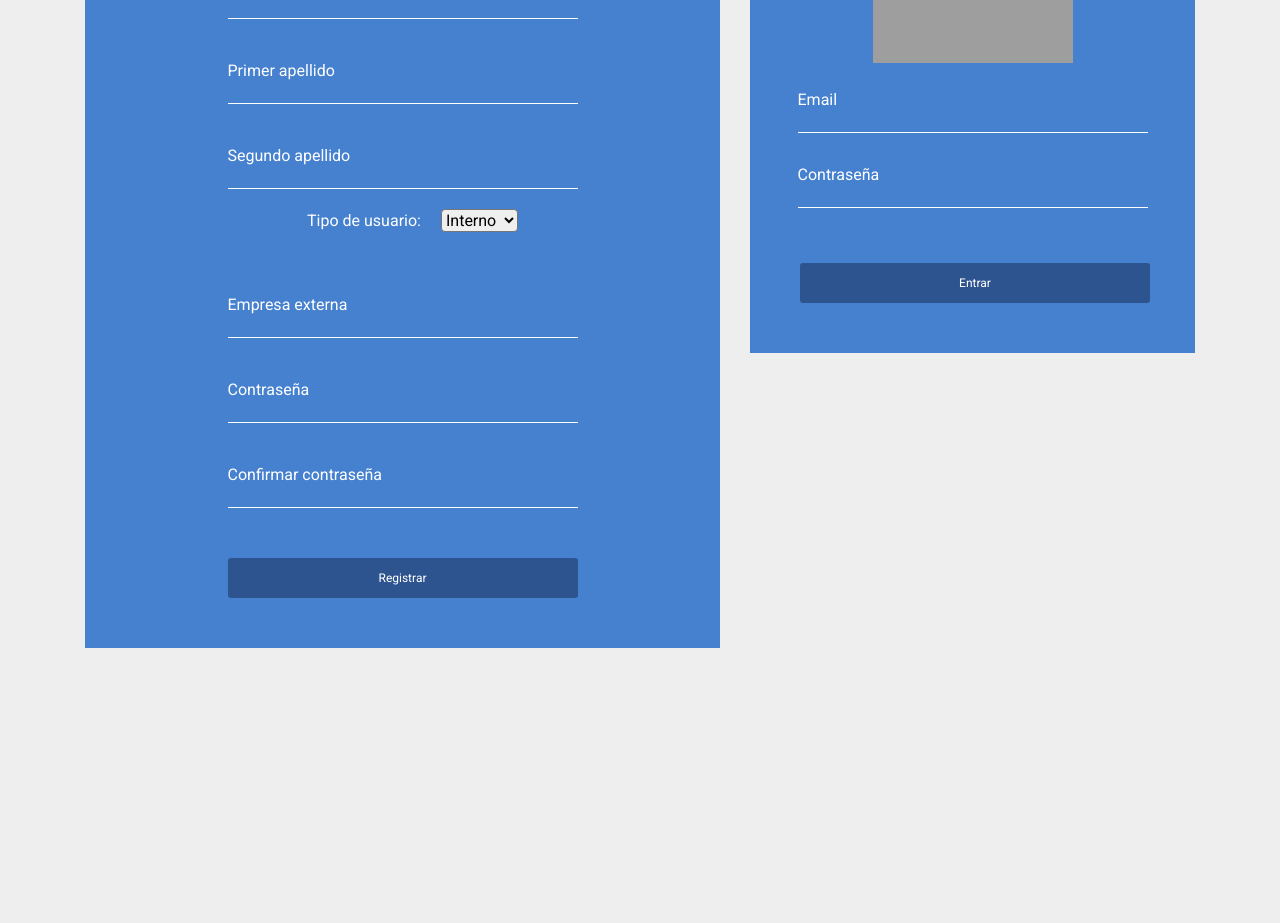
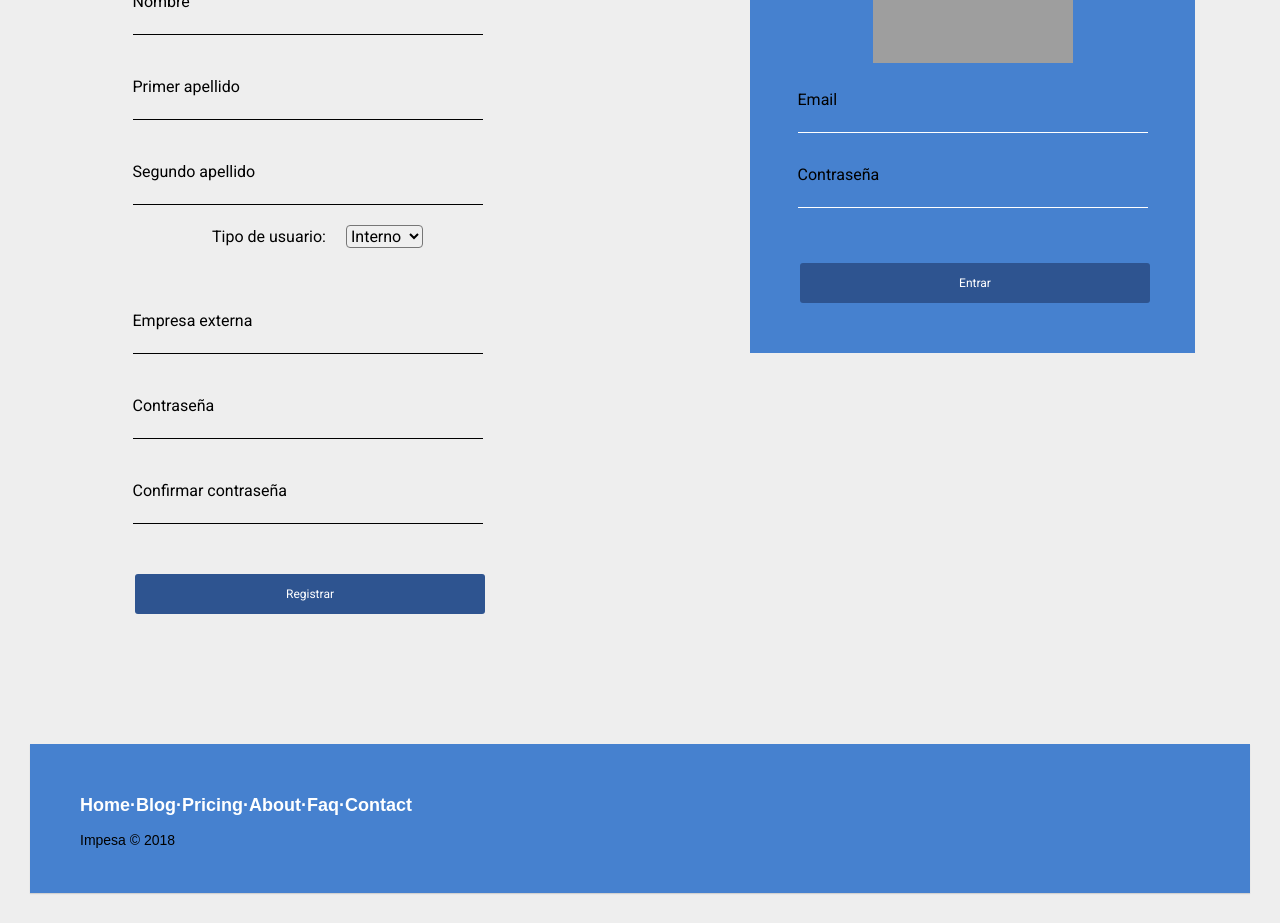
Before and after one commit to kennAnyUM/ProyectoAnderson, a React (Create React App) app: page / in a window 1280 px wide. Shown: the part 580-1503 px from the top of the page. Before the commit the page ends 1258 px from the top, so only its background shows below. Built offline with nearby package versions, Linux system fonts and the light colour scheme; grey boxes are pictures that could not be loaded.

Commit message:
Footer, nav, y arreglo de estilos

```diff
--- a/public/index.html
+++ b/public/index.html
@@ -23,7 +23,7 @@
     <link rel="stylesheet" href="https://stackpath.bootstrapcdn.com/bootstrap/4.1.3/css/bootstrap.min.css" integrity="sha384-MCw98/SFnGE8fJT3GXwEOngsV7Zt27NXFoaoApmYm81iuXoPkFOJwJ8ERdknLPMO" crossorigin="anonymous">
     <link href="https://fonts.googleapis.com/css?family=Roboto" rel="stylesheet">
 
-    <title>React App</title>
+    <title>Pagina de Registro</title>
   </head>
   <body>
     <noscript>
--- a/src/App.js
+++ b/src/App.js
@@ -1,7 +1,7 @@
 import React, { Component } from 'react';
 import './App.css';
 import Registro from './component/Registro';
-import logo from './IMPESA_SolidPMS.png';
+import Footer from './component/Footer'
 import logoReact from './logo.svg';
 
 
@@ -14,6 +14,7 @@ class App extends Component {
           <img src={logoReact} className="App-logo" alt="logo" />
         </header>
         <Registro />
+        <Footer />
       </div>
     );
   }
--- /dev/null
+++ b/src/component/Footer.js
@@ -0,0 +1,33 @@
+import React, { Component } from 'react';
+import './Registro.css';
+
+class Footer extends Component {
+    render() {
+        return (
+            <footer class="footer-distributed">
+
+                <div class="footer-left">
+
+                    <p class="footer-links">
+                        <a href="#">Home</a>
+                        ·
+					<a href="#">Blog</a>
+                        ·
+					<a href="#">Pricing</a>
+                        ·
+					<a href="#">About</a>
+                        ·
+					<a href="#">Faq</a>
+                        ·
+					<a href="#">Contact</a>
+                    </p>
+
+                    <p>Impesa &copy; 2018</p>
+                </div>
+
+            </footer>
+        )
+    }
+}
+
+export default Footer;
--- a/src/component/Registro.css
+++ b/src/component/Registro.css
@@ -1,6 +1,6 @@
 .containerDiv {
     text-align: center;
-    background: #4681CF;
+    background: #eeeeee;
     color: #435160;
     font-family: 'Roboto';
 }
@@ -14,12 +14,12 @@ input {
     padding: 20px 0px;
     background: transparent;
     border: 0;
-    border-bottom: 1px solid #fff;
+    border-bottom: 1px solid black;
     outline: none;
-    color: #6D7781;
+    color: black;
     font-size: 16px;
     margin-top: 20px;
-    color: white;
+    color: black;
 }
 
 
@@ -45,13 +45,13 @@ input {
 }
 
 ::-webkit-input-placeholder {
-    color: white;
+    color: black;
     font-size: 16px;
     font-family: 'Roboto';
 }
 
 label {
-    color: white;
+    color: black;
     font-size: 16px;
     font-family: 'Roboto';
     margin: 20px;
@@ -87,7 +87,7 @@ textarea:-webkit-autofill:focus,
 select:-webkit-autofill,
 select:-webkit-autofill:hover,
 select:-webkit-autofill:focus {
-  -webkit-text-fill-color: white;
+  -webkit-text-fill-color: black;
   -box-shadow: 0 0 0px 1000px #2E5490 inset;
   transition: background-color 5000s ease-in-out 0s;
 }
@@ -101,3 +101,78 @@ select:-webkit-autofill:focus {
     font-size: calc(10px + 2vmin);
     color: white;
   }
+
+  .footer-distributed{
+	background-color: #4681CF;
+	box-shadow: 0 1px 1px 0 rgba(0, 0, 0, 0.12);
+	box-sizing: border-box;
+	width: 100%;
+	text-align: left;
+	font: normal 16px sans-serif;
+
+	padding: 45px 50px;
+	margin-top: 80px;
+}
+
+.footer-distributed .footer-left p{
+	color:  black;
+	font-size: 14px;
+	margin: 0;
+}
+
+/* Footer links */
+
+.footer-distributed p.footer-links{
+	font-size:18px;
+	font-weight: bold;
+	color:  #ffffff;
+	margin: 0 0 10px;
+	padding: 0;
+}
+
+.footer-distributed p.footer-links a{
+	display:inline-block;
+	line-height: 1.8;
+	text-decoration: none;
+	color:  inherit;
+}
+
+.footer-distributed .footer-right{
+	float: right;
+	margin-top: 6px;
+	max-width: 180px;
+}
+
+.footer-distributed .footer-right a{
+	display: inline-block;
+	width: 35px;
+	height: 35px;
+	background-color:  #33383b;
+	border-radius: 2px;
+
+	font-size: 20px;
+	color: #ffffff;
+	text-align: center;
+	line-height: 35px;
+
+	margin-left: 3px;
+}
+
+/* If you don't want the footer to be responsive, remove these media queries */
+
+@media (max-width: 600px) {
+
+	.footer-distributed .footer-left,
+	.footer-distributed .footer-right{
+		text-align: center;
+	}
+
+	.footer-distributed .footer-right{
+		float: none;
+		margin: 0 auto 20px;
+	}
+
+	.footer-distributed .footer-left p.footer-links{
+		line-height: 1.8;
+	}
+}
--- a/src/component/Registro.js
+++ b/src/component/Registro.js
@@ -7,12 +7,10 @@ class registroColaborador extends Component {
         return (
             <div className="container">
                 <div className="row">
-                    <div className="col-xs-7 col-sm-7 col-lg-7">
+                    <div className="col-xs-5 col-sm-5 col-lg-5">
                         <div className="containerDiv">
-                            <header className="App-header-registro">
-                                <br></br>
-                            </header>
-                            <input type="email" name="email" id="email" placeholder="Email"></input><br></br>
+                            <h3>Ingrese los datos requridos para completar el registro.</h3>
+                            <input type="email" name="email" id="email" placeholder="Email" required></input><br></br>
 
                             <input type="text" name="name" id="name" placeholder="Nombre"></input><br></br>
 
@@ -33,6 +31,8 @@ class registroColaborador extends Component {
                             <button type="submit">Registrar</button>
                         </div>
                     </div>
+                    <div className="col-xs-2 col-sm-2 col-lg-2">
+                    </div>
                     <div className="col-xs-5 col-sm-5 col-lg-5">
                         <div className="divLogin">
                             <header className="App-header-registro">
@@ -44,7 +44,6 @@ class registroColaborador extends Component {
                             <input className="inputLogin" type="password" name="passwordlogin" id="passwordLogin" placeholder="Contraseña"></input><br></br>
                             <button type="submit">Entrar</button>
                         </div>
-
                     </div>
                 </div>
             </div>
```
